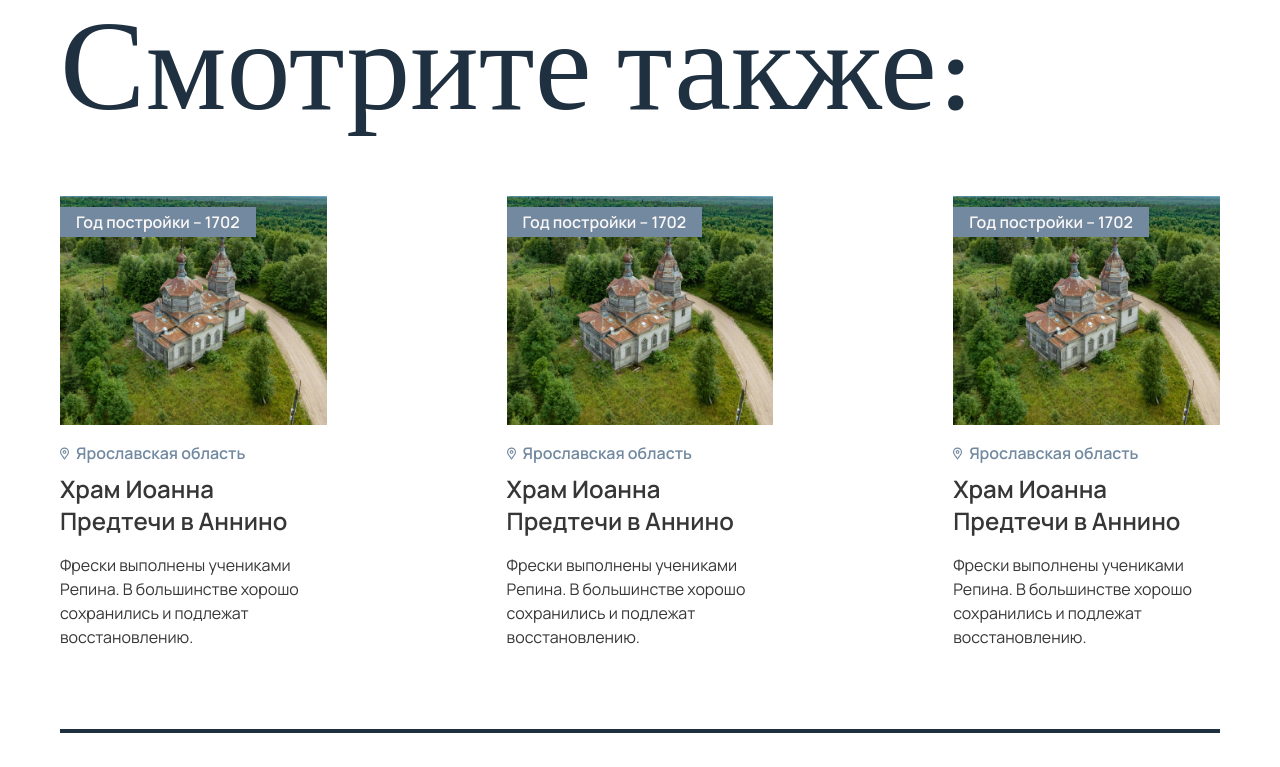
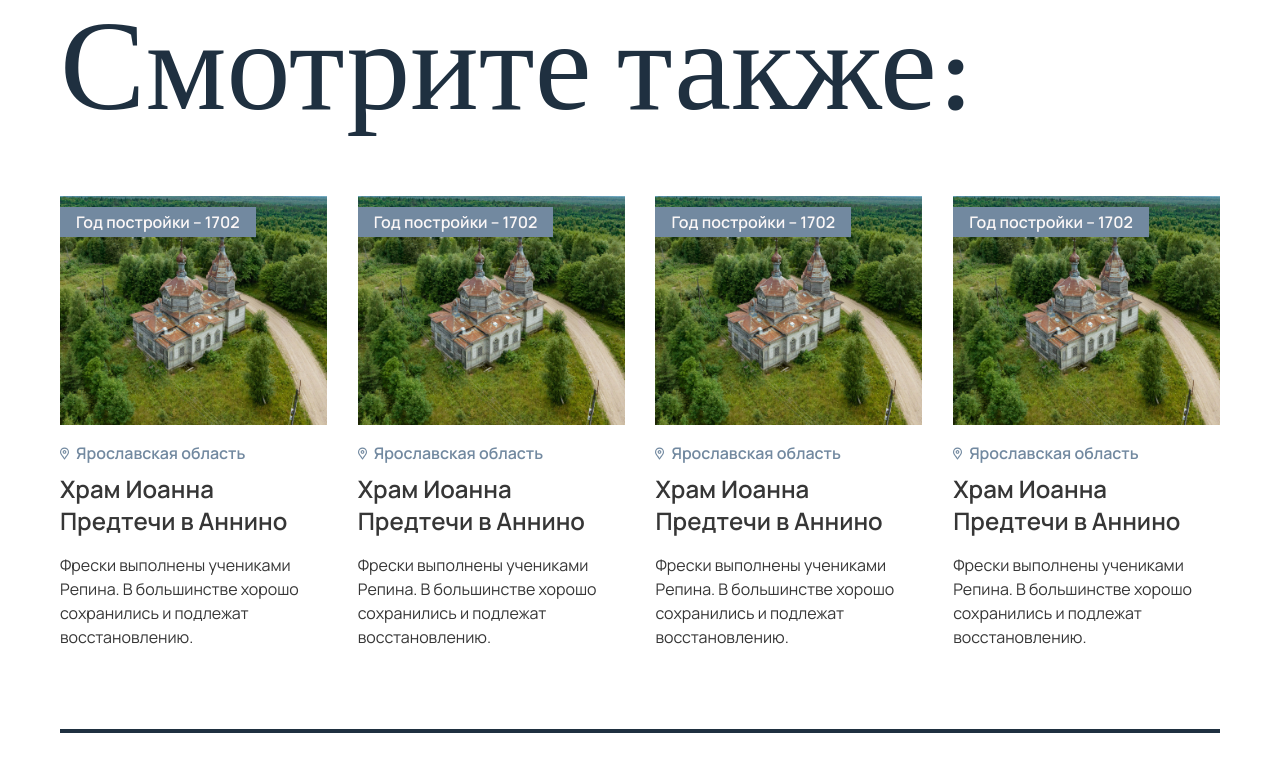
Before and after one commit to DizMaxWork/fond, a website: page church.html in a window 1280 px wide. Shown: the part 3980-4747 px from the top of the page. Drawn offline with nearby package versions, Linux system fonts and the light colour scheme.

Commit message:
Добавил правлиные ссылки в бургер

```diff
--- a/church.html
+++ b/church.html
@@ -36,12 +36,12 @@
                         </a>
                     </li>
                     <li class="mb-4 text-3xl" style="font-family: Alegreya; color: #7289A0;">
-                        <a href="inter.html">
+                        <a href="base.html">
                             Храмы на попечительстве
                         </a>
                     </li>
                     <li class="mb-4 text-3xl" style="font-family: Alegreya; color: #7289A0;">
-                        <a href="timetable.html">
+                        <a href="#">
                             Контакты
                         </a>
                     </li>
@@ -375,6 +375,29 @@
                                 </div>
                             </a>
                         </div>
+                        <div class="xxl:w-1/4 xl:w-[23%] md:w-1/3 pt-20">
+                            <a href="church.html">
+                                <div>
+                                    <div class="relative -mb-[3vw]" style="z-index: 1;">
+                                        <span class="font-semibold color-fb py-1 px-4" style="background-color: #7289A0;">Год постройки – 1702</span>
+                                    </div>
+                                    <div class="relative">
+                                        <img src="img/3.png" alt="">
+                                    </div>
+                                    <div class="pt-4">
+                                        <span class="font-semibold pin relative pl-4 color-72">Ярославская область</span>
+                                    </div>
+                                    <h3 class="text-2xl font-semibold pt-2 xxl:w-4/5 w-full" style="font-family: Manrope;">
+                                        Храм Иоанна Предтечи в Аннино
+                                    </h3>
+                                    <div class="pt-4 xxl:w-5/6 xl:w-full">
+                                        <p>
+                                            Фрески выполнены учениками Репина. В большинстве хорошо сохранились и подлежат восстановлению.
+                                        </p>
+                                    </div>
+                                </div>
+                            </a>
+                        </div>
                     </div>
                 </div>
             </div>
```
Also changed, not shown: base.html (+2 -2 lines), index.html (+2 -2 lines).
